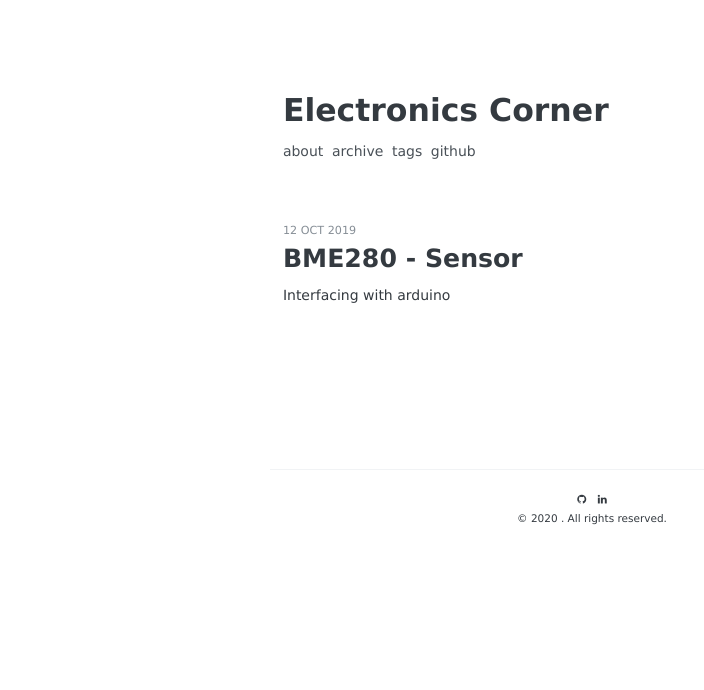
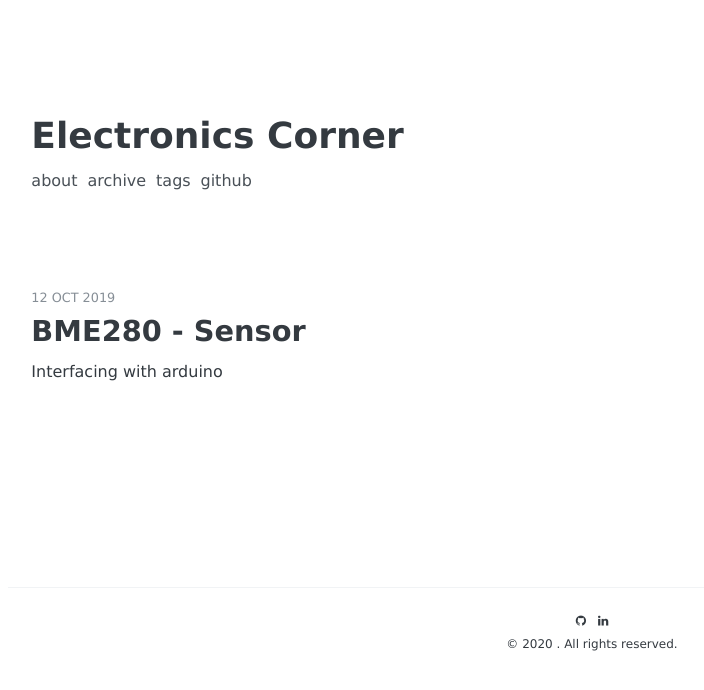
Before and after one commit to hshah89/hshah89.github.io, a Jekyll site: the page built from index.html, in a window 1280 px wide. Shown: the top 690 px of the page, without its empty margins (48-752 px from the left). Built offline with Jekyll 4.4.1, drawn with Linux system fonts in a browser that asks for light colours; some web fonts are replaced; Markdown is read by kramdown in place of the engine named in the settings; the list of posts is cut into pages by our own code.

Commit message:
update to theme

```diff
--- a/_sass/_site.scss
+++ b/_sass/_site.scss
@@ -17,7 +17,7 @@ body {
 }
 
 .content-container {
-  max-width: 48rem;
+  max-width: 75rem;
   padding: 5rem 1rem;
   margin-left:  auto;
   margin-right: auto;
--- a/_sass/_variables.scss
+++ b/_sass/_variables.scss
@@ -7,7 +7,7 @@ $base-font: 'Spoqa Han Sans', 'Source Sans Pro', Apple SD Gothic Neo, Nanum Baru
 $code-font: Menlo, 'Ubuntu Mono', Monaco, 'Spoqa Han Sans', monospace;
 $code-gist-font: Menlo, 'Ubuntu Mono', Monaco, 'Spoqa Han Sans', monospace;
 
-$base-font-size: 14px;
+$base-font-size: 16px;
 $base-font-size-sm: 14px;
 
 $mobile-font-size: 16px;
```
